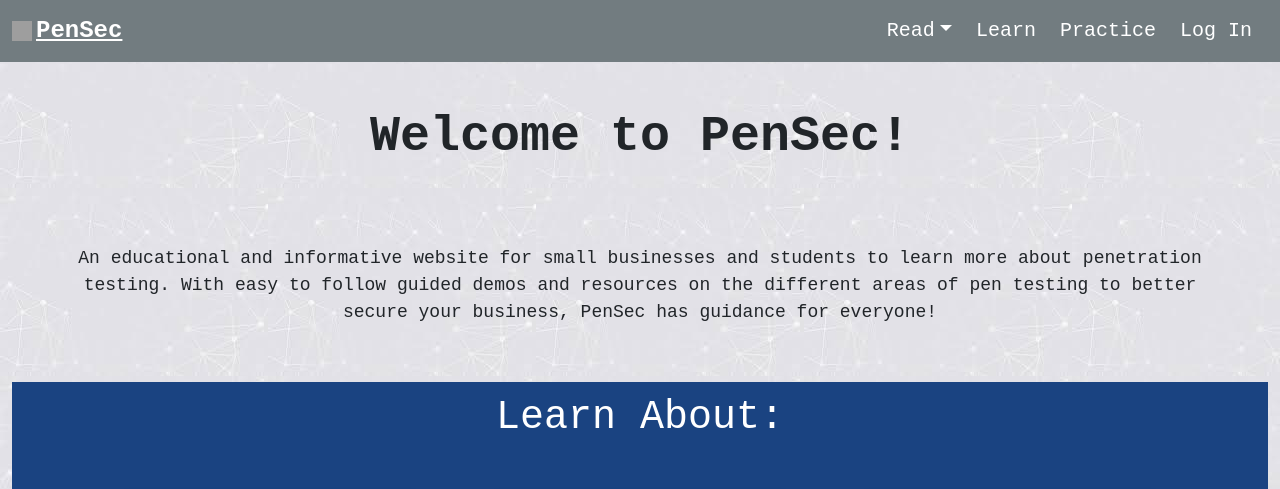
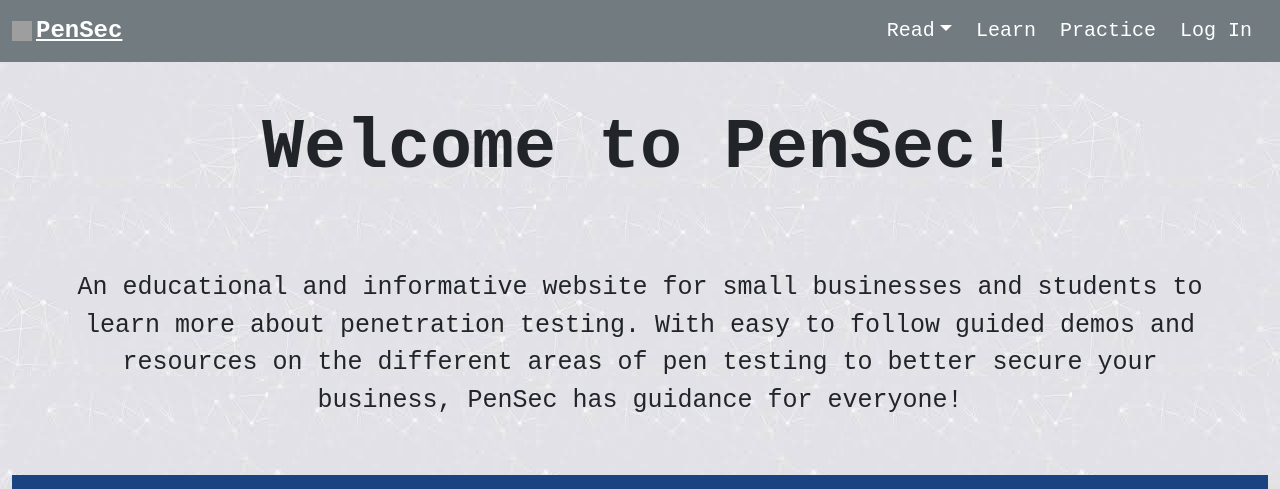
Before and after one commit to brandonwong3/cyber_next, a React (Create React App) app: page / in a window 1280 px wide. Shown: the top 489 px of the page. Built offline with nearby package versions, Linux system fonts and the light colour scheme; no server answers; grey boxes are pictures that could not be loaded.

Commit message:
made description font size bigger

```diff
--- a/src/style/index.css
+++ b/src/style/index.css
@@ -15,11 +15,11 @@ body {
 
 .homeDescr p {
 	padding: 20px;
-	font-size: large;
+	font-size: 25px;
 }
 
 .homeDescr h1 {
-	font-size: 50px;
+	font-size: 70px;
 	font-style: normal;
 }
 
```
